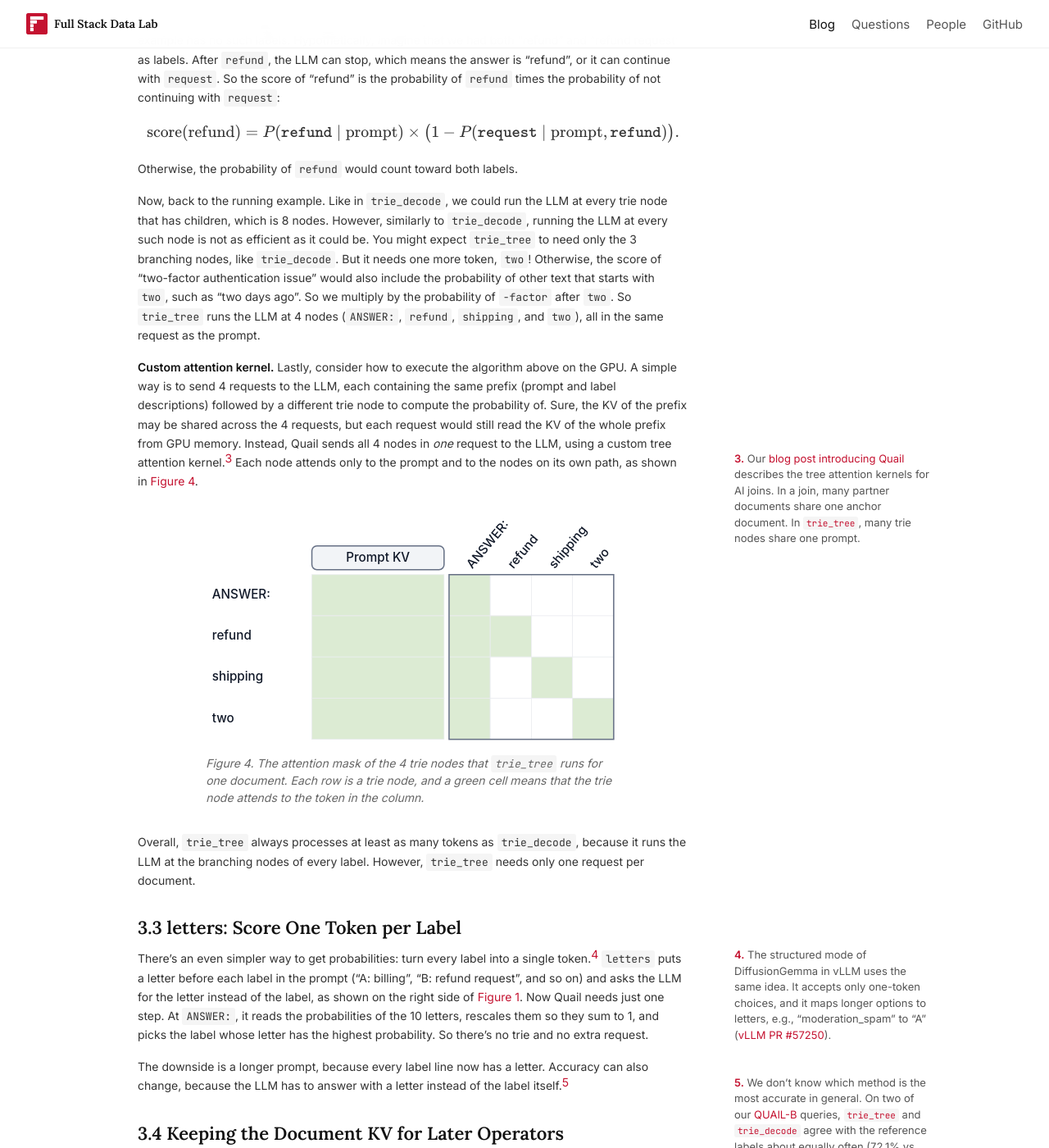
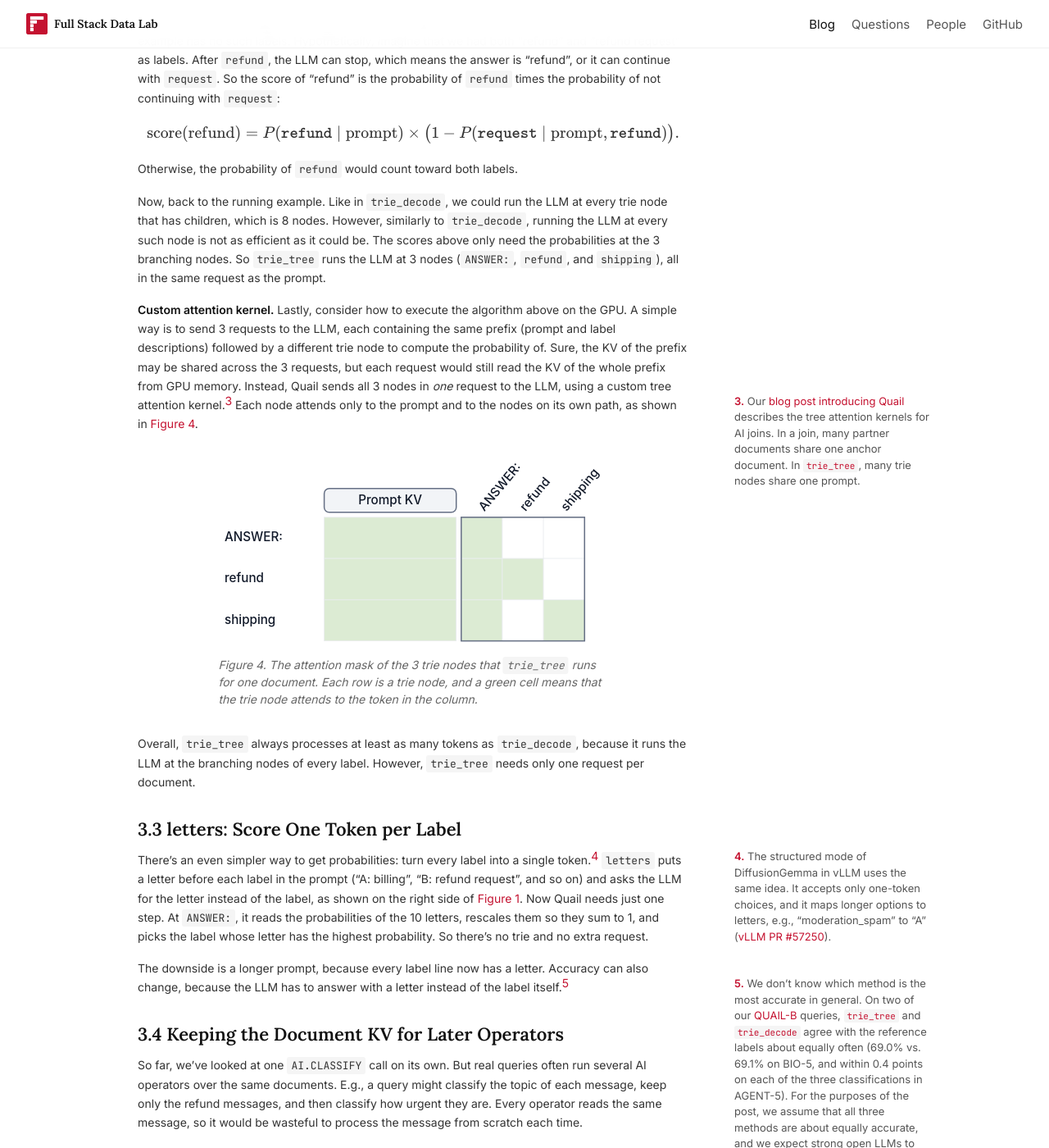
Before and after one commit to fsdatalab/fsdatalab.github.io, a Jekyll site: the page built from _posts/2026-10-12-ai-classification.md, in a window 1280 px wide and 1400 px high, scrolled down 6551 px. Shown: the whole window at 82% size. Built offline with Jekyll 4.4.1, drawn with Linux system fonts in a browser that asks for light colours; some of the changed text lies outside the part shown.

Commit message:
Score trie_tree labels only up to where they split from the others (#33)

```diff
--- a/_posts/2026-10-12-ai-classification.md
+++ b/_posts/2026-10-12-ai-classification.md
@@ -155,7 +155,7 @@
 
 However, the simple approach would unfairly penalize longer labels. Each extra token multiplies the score by a number below 1, even after the label is already decided. E.g., the score of "shipping address change" would include the probability of `change`, although `change` is the only token that can follow `address`.
 
-So in `trie_tree`, we only score each label until we know which label it is. More precisely, we score the tokens up to the end of the word where the label branches away from all the other labels. Let $$d_m$$ be the position of the last token of the word in label $$m$$. Then
+So in `trie_tree`, we only score each label until we know which label it is. More precisely, we score the tokens up to the token where the label branches away from all the other labels. Let $$d_m$$ be the position of this token in label $$m$$. Then
 
 $$
 \text{score}(m) = \prod_{k=1}^{d_m} P(x_k \mid \text{prompt}, x_1, \dots, x_{k-1}).
@@ -169,11 +169,11 @@
 | --- | --- |
 | shipping address change | $$P(\texttt{shipping}) \times P(\texttt{address} \mid \texttt{shipping})$$ |
 | product defect | $$P(\texttt{product})$$ |
-| two-factor authentication issue | $$P(\texttt{two}) \times P(\texttt{-factor} \mid \texttt{two})$$ |
+| two-factor authentication issue | $$P(\texttt{two})$$ |
 
 </div>
 
-"shipping address change" branches away from the other labels at "address", because "delay" and "damage" also follow `shipping`. "product defect" branches away at "product", because no other label starts with `product`. "two-factor authentication issue" branches away at "two-factor", which is one word with two tokens, so we score both tokens.
+"shipping address change" branches away from the other labels at "address", because "delay" and "damage" also follow `shipping`. "product defect" branches away at "product", because no other label starts with `product`. And "two-factor authentication issue" branches away at `two`, because no other label starts with `two`.
 
 Next, we have to convert the scores into probabilities. The 10 scores won't add up to 1, because at every token, the LLM spreads its probability over all 151,936 tokens in its vocabulary, including tokens that aren't part of any label, like `The`. So Quail divides each score by the sum of all 10 scores:
 
@@ -191,13 +191,13 @@
 
 Otherwise, the probability of `refund` would count toward both labels.
 
-Now, back to the running example. Like in `trie_decode`, we could run the LLM at every trie node that has children, which is 8 nodes. However, similarly to `trie_decode`, running the LLM at every such node is not as efficient as it could be. You might expect `trie_tree` to need only the 3 branching nodes, like `trie_decode`. But it needs one more token, `two`! Otherwise, the score of "two-factor authentication issue" would also include the probability of other text that starts with `two`, such as "two days ago". So we multiply by the probability of `-factor` after `two`. So `trie_tree` runs the LLM at 4 nodes (`ANSWER:`, `refund`, `shipping`, and `two`), all in the same request as the prompt.
+Now, back to the running example. Like in `trie_decode`, we could run the LLM at every trie node that has children, which is 8 nodes. However, similarly to `trie_decode`, running the LLM at every such node is not as efficient as it could be. The scores above only need the probabilities at the 3 branching nodes. So `trie_tree` runs the LLM at 3 nodes (`ANSWER:`, `refund`, and `shipping`), all in the same request as the prompt.
 
-**Custom attention kernel.** Lastly, consider how to execute the algorithm above on the GPU. A simple way is to send 4 requests to the LLM, each containing the same prefix (prompt and label descriptions) followed by a different trie node to compute the probability of. Sure, the KV of the prefix may be shared across the 4 requests, but each request would still read the KV of the whole prefix from GPU memory. Instead, Quail sends all 4 nodes in _one_ request to the LLM, using a custom tree attention kernel.<sup><a href="#note-3">3</a></sup> Each node attends only to the prompt and to the nodes on its own path, as shown in [Figure 4](#figure-4).
+**Custom attention kernel.** Lastly, consider how to execute the algorithm above on the GPU. A simple way is to send 3 requests to the LLM, each containing the same prefix (prompt and label descriptions) followed by a different trie node to compute the probability of. Sure, the KV of the prefix may be shared across the 3 requests, but each request would still read the KV of the whole prefix from GPU memory. Instead, Quail sends all 3 nodes in _one_ request to the LLM, using a custom tree attention kernel.<sup><a href="#note-3">3</a></sup> Each node attends only to the prompt and to the nodes on its own path, as shown in [Figure 4](#figure-4).
 
-<figure id="figure-4" style="width: min(31.6rem, calc(100vw - 3rem));">
+<figure id="figure-4" style="width: min(29.7rem, calc(100vw - 3rem));">
   <img src="{{ '/assets/blog/ai-classification/trie-tree-mask.svg' | relative_url }}" alt="The attention mask of trie_tree.">
-  <figcaption>Figure 4. The attention mask of the 4 trie nodes that <code>trie_tree</code> runs for one document. Each row is a trie node, and a green cell means that the trie node attends to the token in the column.</figcaption>
+  <figcaption>Figure 4. The attention mask of the 3 trie nodes that <code>trie_tree</code> runs for one document. Each row is a trie node, and a green cell means that the trie node attends to the token in the column.</figcaption>
 </figure>
 
 Overall, `trie_tree` always processes at least as many tokens as `trie_decode`, because it runs the LLM at the branching nodes of every label. However, `trie_tree` needs only one request per document.
@@ -264,7 +264,7 @@
 | Method | $$q_{\text{tail}}$$ | $$a$$ |
 | --- | ---: | ---: |
 | `trie_decode` | 66 | 1.5 |
-| `trie_tree` | 66 | 4 |
+| `trie_tree` | 66 | 3 |
 | `letters` | 89 | 1 |
 
 <p class="table-caption">Table 2. Instruction length and expected answer positions per document in the running example.</p>
@@ -309,9 +309,9 @@
 
 `trie_tree` and `letters` each put all of their answer positions in the same request as the prompt, so they only differ in how many tokens they add to each document.
 
-For `trie_tree`, each answer position is one more token that goes through the whole LLM, which costs about 7.2 billion FLOPs in the projections and the MLP, just like a document token. Since some labels have more than one token, Quail also computes the full output head at each answer position, which adds about 0.78 billion FLOPs. In our running example, `trie_tree` has 4 answer positions, so it adds about 32 billion FLOPs per document ($$a = 4$$ and $$V_{\text{out}} = \text{vocab}$$).
+For `trie_tree`, each answer position is one more token that goes through the whole LLM, which costs about 7.2 billion FLOPs in the projections and the MLP, just like a document token. Since some labels have more than one token, Quail also computes the full output head at each answer position, which adds about 0.78 billion FLOPs. In our running example, `trie_tree` has 3 answer positions, so it adds about 24 billion FLOPs per document ($$a = 3$$ and $$V_{\text{out}} = \text{vocab}$$).
 
-For `letters`, the extra tokens are in the prompt instead. The letters add $$2M + 3$$ tokens to the instruction, where $$M$$ is the number of labels. Each label line gains 2 tokens for its letter, and the question gains 3 tokens for the words "the letter of". In our running example, the letters add 23 tokens, which cost about 166 billion FLOPs per document. The output head is cheap, because Quail only computes the 10 rows of the letters ($$a = 1$$ and $$V_{\text{out}} = M$$). So in our running example, the extra work of `letters` is about 5 times the extra work of `trie_tree`. However, both are small next to the document itself, which costs about 7 trillion FLOPs for a 1,000-token document.
+For `letters`, the extra tokens are in the prompt instead. The letters add $$2M + 3$$ tokens to the instruction, where $$M$$ is the number of labels. Each label line gains 2 tokens for its letter, and the question gains 3 tokens for the words "the letter of". In our running example, the letters add 23 tokens, which cost about 166 billion FLOPs per document. The output head is cheap, because Quail only computes the 10 rows of the letters ($$a = 1$$ and $$V_{\text{out}} = M$$). So in our running example, the extra work of `letters` is about 7 times the extra work of `trie_tree`. However, both are small next to the document itself, which costs about 7 trillion FLOPs for a 1,000-token document.
 
 ### 4.3 Cost of trie_decode
 
@@ -337,7 +337,7 @@
 
 Putting it all together, the optimizer computes $$T_{\text{classify}}$$ for every method that can run, and it picks the method with the lowest estimate.
 
-In our running example, `trie_decode` wins, because it runs the LLM on the fewest extra tokens per document: 1.5, compared with 4 for `trie_tree` and 24 for `letters`. `letters` only wins when there are a few labels that share a long start, e.g., 2 labels that differ only in their last word, since both trie methods have to run the LLM on every shared token. And `trie_tree` mostly wins when the query asks for probabilities, since `trie_decode` can't run then.
+In our running example, `trie_decode` wins, because it runs the LLM on the fewest extra tokens per document: 1.5, compared with 3 for `trie_tree` and 24 for `letters`. `letters` only wins when there are a few labels that share a long start, e.g., 2 labels that differ only in their last word, since both trie methods have to run the LLM on every shared token. And `trie_tree` mostly wins when the query asks for probabilities, since `trie_decode` can't run then.
 
 Note that the differences are small, between 2% and 11% for 1,000 documents of 100 tokens, because all three methods have to prefill the preamble, the document, and the instruction, and the prefill is most of $$T_{\text{classify}}$$.
 
@@ -403,7 +403,7 @@
 
 <span id="note-4"><strong>4.</strong></span> The structured mode of DiffusionGemma in vLLM uses the same idea. It accepts only one-token choices, and it maps longer options to letters, e.g., "moderation_spam" to "A" ([vLLM PR #57250](https://github.com/vllm-project/vllm/pull/57250)).
 
-<span id="note-5"><strong>5.</strong></span> We don't know which method is the most accurate in general. On two of our [QUAIL-B](https://github.com/fsdatalab/quail-bench) queries, `trie_tree` and `trie_decode` agree with the reference labels about equally often (72.1% vs. 72.0% on BIO-5, and within 0.2 points on AGENT-5). For the purposes of the post, we assume that all three methods are about equally accurate, and we expect strong open LLMs to make all three good enough for most queries.
+<span id="note-5"><strong>5.</strong></span> We don't know which method is the most accurate in general. On two of our [QUAIL-B](https://github.com/fsdatalab/quail-bench) queries, `trie_tree` and `trie_decode` agree with the reference labels about equally often (69.0% vs. 69.1% on BIO-5, and within 0.4 points on each of the three classifications in AGENT-5). For the purposes of the post, we assume that all three methods are about equally accurate, and we expect strong open LLMs to make all three good enough for most queries.
 
 <span id="note-6"><strong>6.</strong></span> Quail estimates the savings of a page as the probability that a later operator reads the document, times the time to process the document again, divided by the number of pages of the document. See the [Quail documentation on KV retention](https://fsdatalab.github.io/quail/docs/architecture/kv#kv-retention).
 
```
Also changed, not shown: other parts of _posts/2026-10-12-ai-classification.md (+1 -1 lines), assets/blog/ai-classification/trie-tree-mask.svg.
